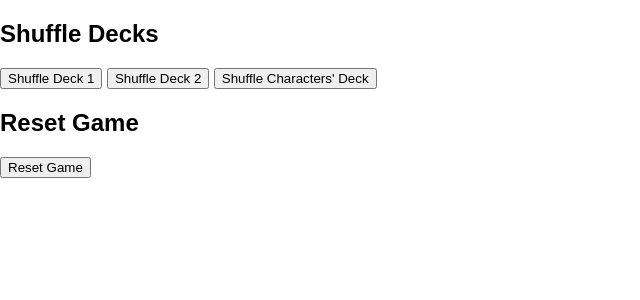
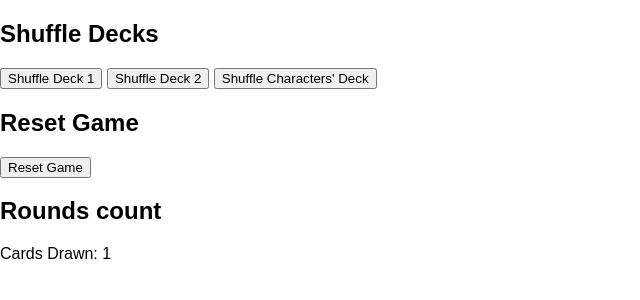
Before and after one commit to tiagokretzerwalter/boardgame-test, a Flask app: template templates/index.html in a window 1280 px wide. Shown: the part 102-402 px from the top of the page, without its empty margins (0-640 px from the left). Run offline with Flask 3, Linux system fonts and the light colour scheme; the template is opened without the code that fills it: most values are stand-ins (such as "Sample title", 1, 10 or a date in 2020); some libraries are stand-ins or nearby versions.

Commit message:
added counter

```diff
--- a/app.py
+++ b/app.py
@@ -35,12 +35,13 @@ deck2 = original_deck2.copy()
 utopia_trash_deck = []
 acao_trash_deck = []
 players = {f'Player {i}': {'deck1': [], 'deck2': [], 'board': [], 'character': []} for i in range(1, 7)}
+counter = -5
 
 
 
 @app.route('/')
 def index():
-    return render_template('index.html')
+    return render_template('index.html', counter = counter)
 
 @app.route('/player/<int:player_id>')
 def player(player_id):
@@ -53,10 +54,17 @@ def trash():
 @socketio.on('connect')
 def handle_connect():
     emit('update', {'deck1': deck1, 'deck2': deck2, 'characters_deck': characters_deck, 'utopia_trash_deck': utopia_trash_deck, 'acao_trash_deck': acao_trash_deck, 'players': players}, broadcast=True)
+    emit('update_counter', {'counter': counter})
 
 @socketio.on('disconnect')
 def handle_disconnect():
     emit('update', {'deck1': deck1, 'deck2': deck2, 'characters_deck': characters_deck, 'utopia_trash_deck': utopia_trash_deck, 'acao_trash_deck': acao_trash_deck, 'players': players}, broadcast=True)
+
+@socketio.on('increment_counter')
+def increment_counter():
+    global counter
+    counter += 1
+    emit('update_counter', {'counter': counter}, broadcast=True)
 
 @socketio.on('draw_card')
 def draw_card(data):
--- a/static/js/index.js
+++ b/static/js/index.js
@@ -16,4 +16,8 @@ $(document).ready(function() {
     $('#reset_game').click(function() {
         socket.emit('reset_game');
     });
+
+    socket.on('update_counter', function(data) {
+        $('#draw-counter').text(data.counter);
+    });
 });
--- a/static/js/player.js
+++ b/static/js/player.js
@@ -4,10 +4,16 @@ $(document).ready(function() {
 
     $('#draw_deck1').click(function() {
         socket.emit('draw_card', { player_id: player_id, deck: 'deck1' });
+        if (player_id == 1) {
+            socket.emit('increment_counter');
+        }
     });
 
     $('#draw_deck2').click(function() {
         socket.emit('draw_card', { player_id: player_id, deck: 'deck2' });
+        if (player_id == 1) {
+            socket.emit('increment_counter');
+        }
     });
 
     $('#draw_character').click(function() {
--- a/templates/index.html
+++ b/templates/index.html
@@ -15,6 +15,12 @@
     <button id="shuffle_characters">Shuffle Characters' Deck</button>
     <h2>Reset Game</h2>
     <button id="reset_game">Reset Game</button>
+    <div></div>
+    <h2>Rounds count</h2>
+    <div id="player1-draw-counter">
+        <p>Cards Drawn: <span id="draw-counter">{{ counter }}</span></p>
+    </div>
+
 {% endblock %}
 
 {% block body_scripts %}
```
